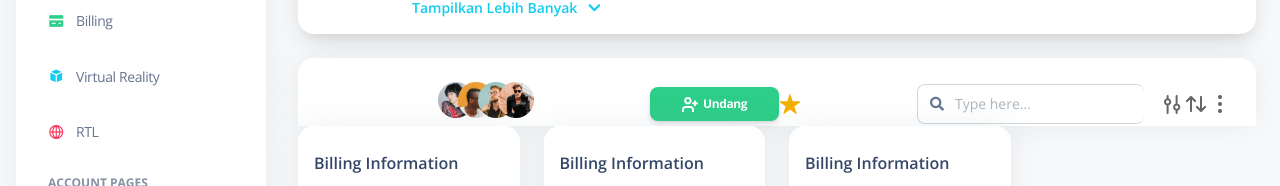
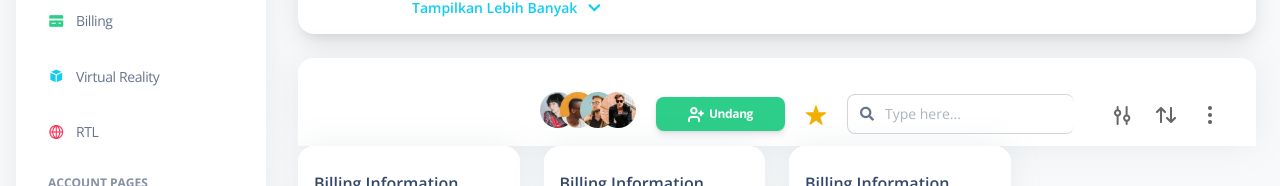
Before and after one commit to melanaumi/pesa-pln, a Vue app: page /project-board in a window 1280 px wide. Shown: the part 341-527 px from the top of the page. Built offline with nearby package versions, Linux system fonts and the light colour scheme.

Commit message:
project board header

```diff
--- a/public/index.html
+++ b/public/index.html
@@ -1,17 +1,3 @@
-<!--
-=========================================================
-* Vue Argon Dashboard 2 - v3.0.0
-=========================================================
-
-* Product Page: https://creative-tim.com/product/vue-argon-dashboard
-* Copyright 2022 Creative Tim (https://www.creative-tim.com)
-
-Coded by www.creative-tim.com
-
-=========================================================
-
-* The above copyright notice and this permission notice shall be included in all copies or substantial portions of the Software.
--->
 <!DOCTYPE html>
 <html lang="">
   <head>
@@ -19,7 +5,7 @@ Coded by www.creative-tim.com
     <meta http-equiv="X-UA-Compatible" content="IE=edge" />
     <meta name="viewport" content="width=device-width,initial-scale=1.0" />
     <link rel="icon" href="<%= BASE_URL %>favicon.png" />
-    <title>Vue Argon Dashboard 2 by Creative Tim</title>
+    <title>PLN Employee Super App</title>
 
     <link
       href="https://fonts.googleapis.com/css?family=Open+Sans:300,400,600,700"
--- a/src/views/ProjectBoard.vue
+++ b/src/views/ProjectBoard.vue
@@ -206,7 +206,7 @@
             <div class="card-header pb-0">
               <div class="d-flex align-items-center justify-content-end">
 
-                <div class="ms-auto">
+                <div style="margin: 10px;">
                   <div class="avatar-group">
                     <a
                         href="javascript:;"
@@ -246,14 +246,16 @@
                     </a>
                   </div>
                 </div>
-
-                <argon-button color="success" size="sm" class="ms-auto"
+                <div style="margin: 10px;">
+                  <argon-button color="success" size="sm"
                   ><img src="../assets/img/icons/user-plus.png" />&nbsp;&nbsp;Undang</argon-button
                   >
+                </div>
+                <div style="margin: 10px;">
                   <img src="../assets/img/icons/star3.png" />
+                </div>
                 <div
-                    class="pe-md-3 d-flex align-items-center"
-                    :class="this.$store.state.isRTL ? 'me-md-auto' : 'ms-md-auto'"
+                    class="pe-md-3 d-flex align-items-center" style="margin: 10px;"
                 >
                   <div class="input-group">
                     <span class="input-group-text text-body">
@@ -268,9 +270,15 @@
                     />
                   </div>
                 </div>
+                <div style="margin: 10px;">
                   <img src="../assets/img/icons/Filter.png" />
+                </div>
+                <div style="margin: 10px;">
                   <img src="../assets/img/icons/Sort.png" />
+                </div>
+                <div style="margin: 10px;">
                   <img src="../assets/img/icons/Cho.png" />
+                </div>
               </div>
             </div>
           </div>
```
Lines whose indentation alone changed are shown as unchanged.
